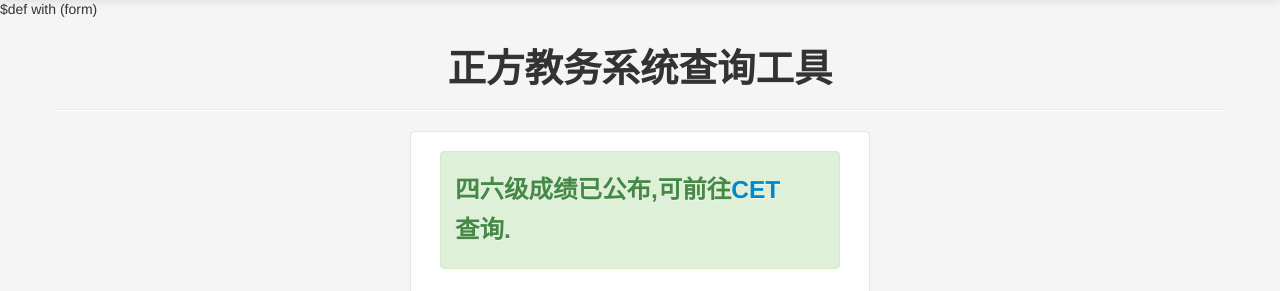
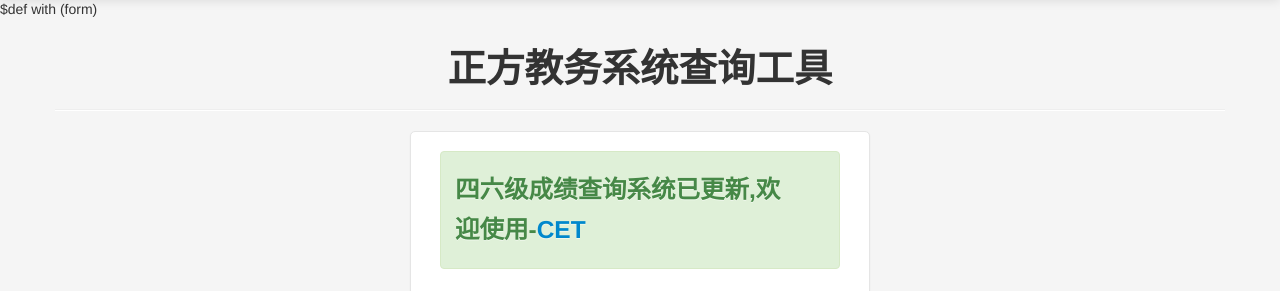
Before and after one commit to zhwei/gotit, a Python web app: template template/index.html in a window 1280 px wide. Shown: the part 41-332 px from the top of the page. Run offline with Jinja, Linux system fonts and the light colour scheme; the template is opened without the code that fills it, so the values that code supplies are empty; some libraries are stand-ins or nearby versions.

Commit message:
index.html

```diff
--- a/template/index.html
+++ b/template/index.html
@@ -83,7 +83,7 @@
     <hr>
     <form name="main" method="post" accept-charset="utf-8" class="form-signin">
       <div class="alert alert-success">
-		  <h3>四六级成绩已公布,可前往<a href="http://gotit.asia/cet"><strong>CET</strong></a>查询.</h3>
+		  <h3>四六级成绩查询系统已更新,欢迎使用-<a href="http://gotit.asia/cet"><strong>CET</strong></a></h3>
       </div>
       $if not form.valid:
         <p class="alert alert-danger">输入错误:</p>
```
